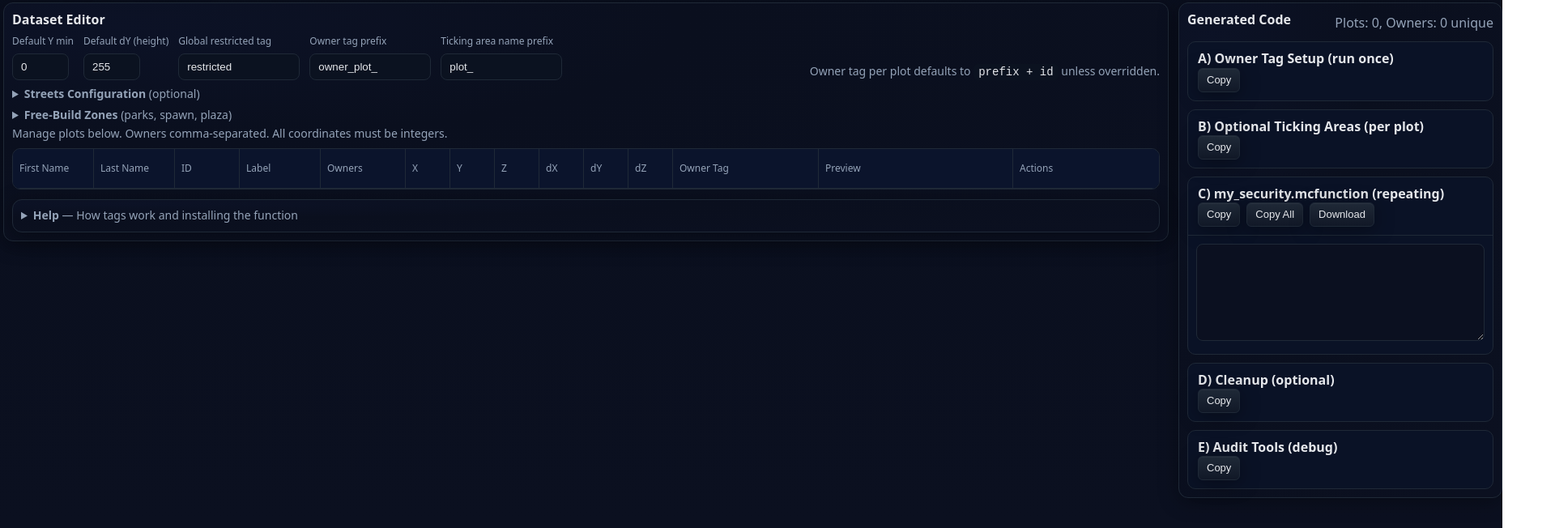
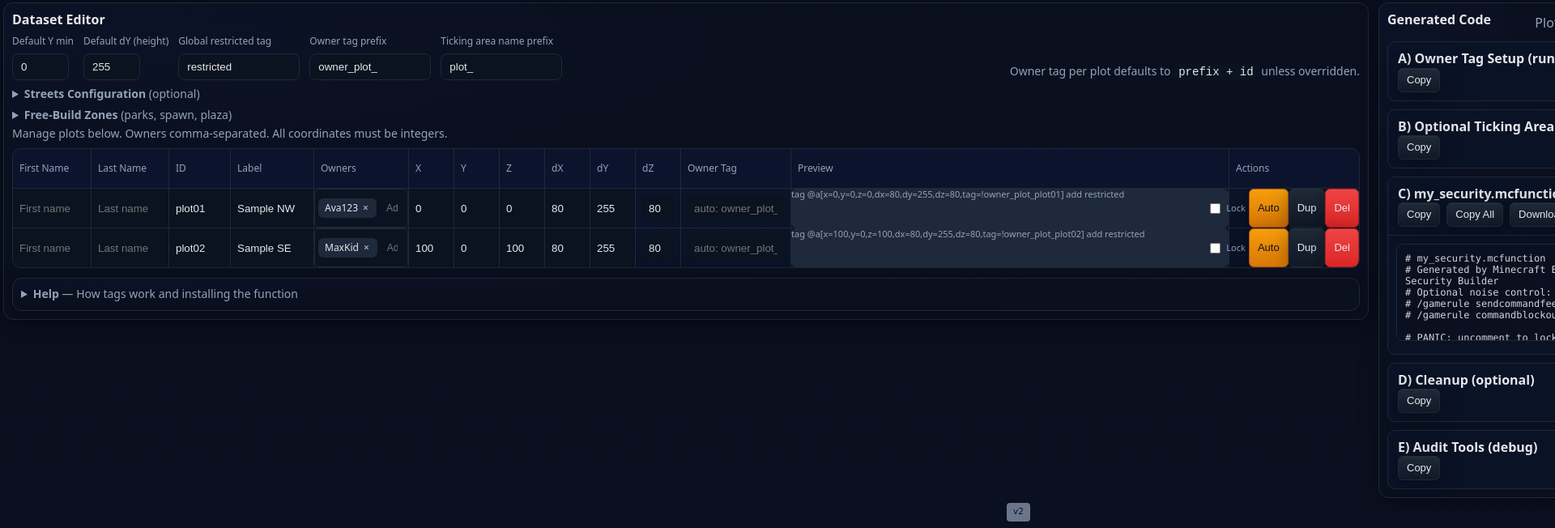
Before and after one commit to sweston-teacher/junior-high-stem-projects, a plain HTML site: page minecraft_security_app/index.html in a window 1280 px wide. Shown: the part 148-800 px from the top of the page at 81% size, 1920 px wide, since content can reach past the window. Drawn offline with nearby package versions, Linux system fonts and the light colour scheme.

Commit message:
Update teaching materials 2025-10-31 13:42:08

```diff
--- a/minecraft_security_app/index.html
+++ b/minecraft_security_app/index.html
@@ -347,6 +347,26 @@
 
     .error { border-color: var(--danger) !important; }
     .error-text { color: var(--danger); font-size: 12px; }
+
+    .version-badge {
+      position: fixed;
+      bottom: 8px;
+      right: 8px;
+      background: var(--muted);
+      color: var(--bg);
+      padding: 4px 8px;
+      border-radius: 4px;
+      font-size: 11px;
+      font-family: ui-monospace, SFMono-Regular, Menlo, Monaco, Consolas, "Liberation Mono", "Courier New", monospace;
+      z-index: 1000;
+      opacity: 0.7;
+      pointer-events: none;
+      user-select: none;
+    }
+    [data-theme="light"] .version-badge {
+      background: var(--muted);
+      color: var(--bg);
+    }
 
     .code-top {
       display: flex; align-items: center; justify-content: space-between; gap: 8px; margin-bottom: 8px; color: var(--muted);
@@ -747,6 +767,9 @@ Maya,Brown,plot03,Team 3,"maya,bob",300,0,200,80,255,80</pre>
   </div>
 
   <script>
+    // Version number - UPDATE THIS WHEN MAKING CHANGES
+    const APP_VERSION = 'v2';
+
     // Storage key helpers
     const getStorageKey = (className) => `meePlotSecurityV1_${className}`;
     const getOptionsKey = (className) => `meePlotSecurityOptionsV1_${className}`;
@@ -955,6 +978,7 @@ Maya,Brown,plot03,Team 3,"maya,bob",300,0,200,80,255,80</pre>
     const restrictedTagInput = document.getElementById('restrictedTag');
     const ownerTagPrefixInput = document.getElementById('ownerTagPrefix');
     const tickingAreaPrefixInput = document.getElementById('tickingAreaPrefix');
+    const ownerAnywhereInput = document.getElementById('ownerAnywhere');
 
     // Code textareas
     const ownerSetupTA = document.getElementById('ownerSetup');
@@ -2986,7 +3010,7 @@ Maya,Brown,plot03,Team 3,"maya,bob",300,0,200,80,255,80</pre>
 
     // Options update triggers regeneration
     const allOptionInputs = [
-      ...modeRadios, chkTickingAreas, yMinInput, dyDefaultInput, restrictedTagInput, ownerTagPrefixInput, tickingAreaPrefixInput,
+      ...modeRadios, chkTickingAreas, yMinInput, dyDefaultInput, restrictedTagInput, ownerTagPrefixInput, tickingAreaPrefixInput, ownerAnywhereInput,
       chkStreets, streetPlotSizeInput, streetWidthInput, streetColsInput, streetRowsInput, streetX0Input, streetZ0Input, streetOwnerTagInput, streetTeamOwnedInput, genPerimeterRoadInput
     ].filter(Boolean);
     allOptionInputs.forEach(el => {
@@ -3015,6 +3039,12 @@ Maya,Brown,plot03,Team 3,"maya,bob",300,0,200,80,255,80</pre>
       loadCurrentClass();
       const { plots, options } = loadFromLocalStorage();
       renderAll(plots, options);
+
+      // Display version number
+      const versionBadge = document.createElement('div');
+      versionBadge.className = 'version-badge';
+      versionBadge.textContent = APP_VERSION;
+      document.body.appendChild(versionBadge);
     })();
   </script>
 </body>
```
